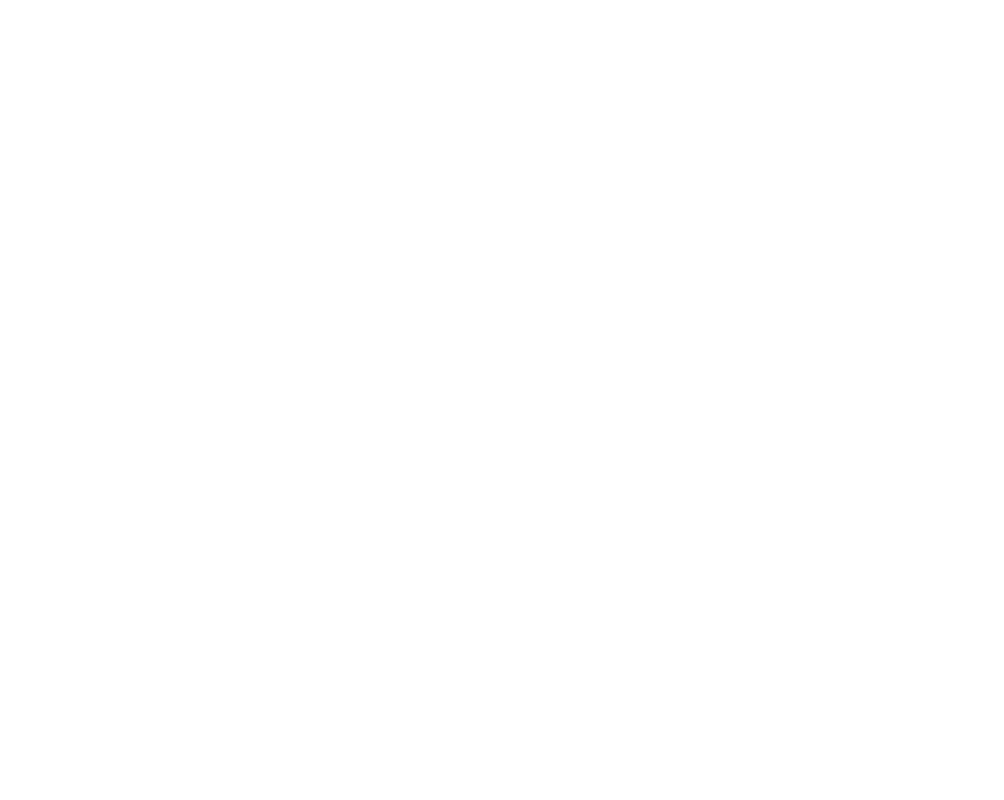
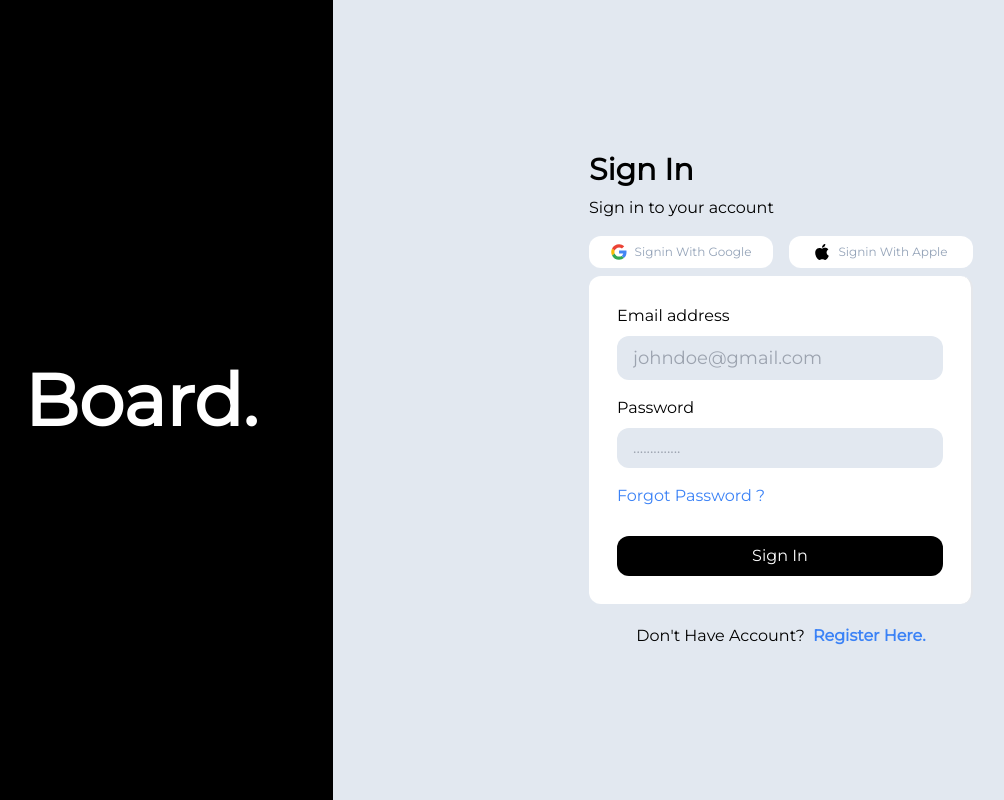
Before and after one commit to saketkum11/assingment-task, a React (Create React App) app: page / in a window 1280 px wide. Before the commit this address had no page. Shown: the whole page, without its empty margins (51-1055 px from the left). Built offline with nearby package versions, Linux system fonts and the light colour scheme.

Commit message:
modified: route

```diff
--- a/src/MyRouter/MyRouter.js
+++ b/src/MyRouter/MyRouter.js
@@ -4,7 +4,7 @@
   return (
     <>
       <Routes>
-        <Route path="/landing" element={<Landing />} />
+        <Route path="/" element={<Landing />} />
       </Routes>
     </>
   );
```
